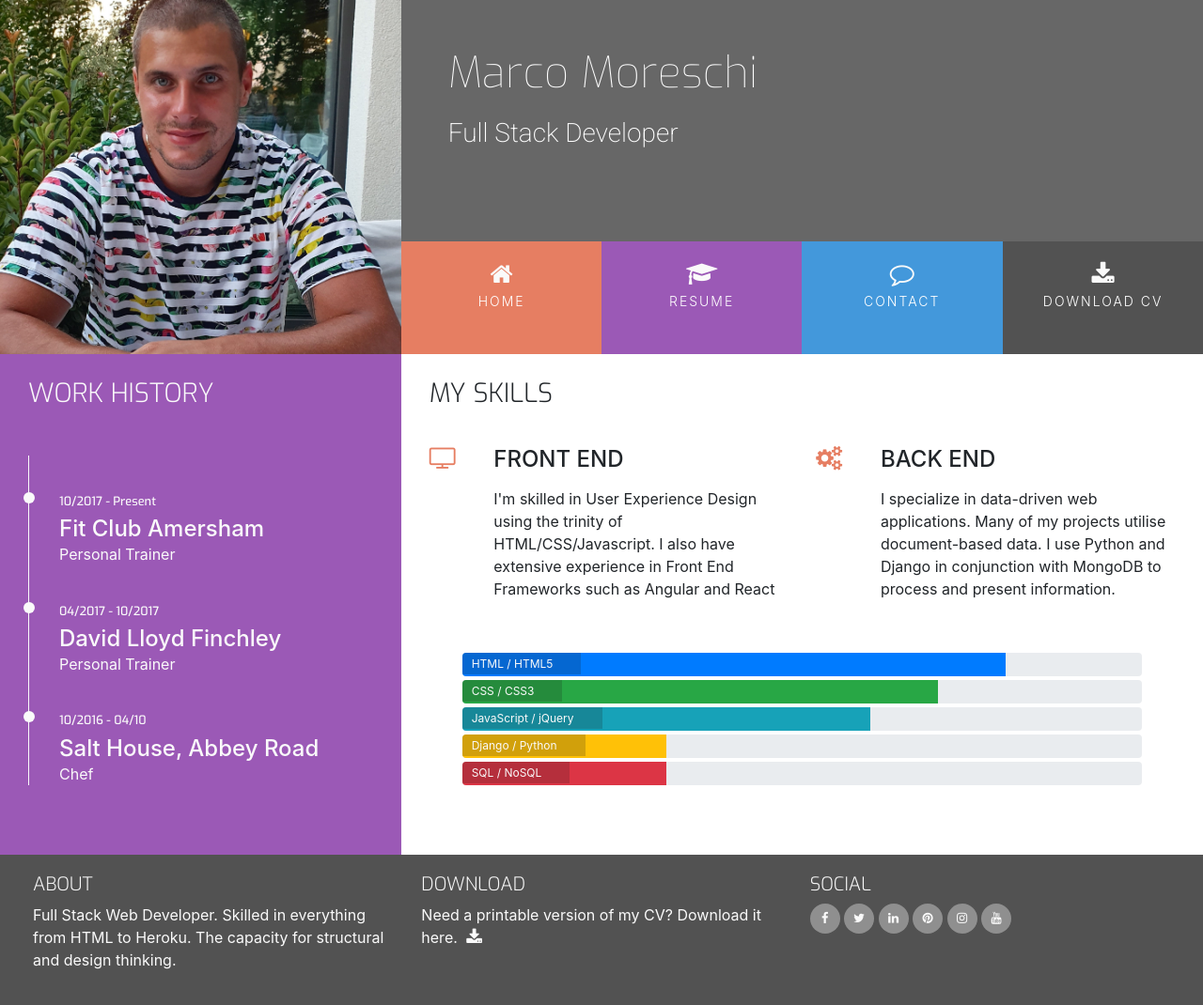
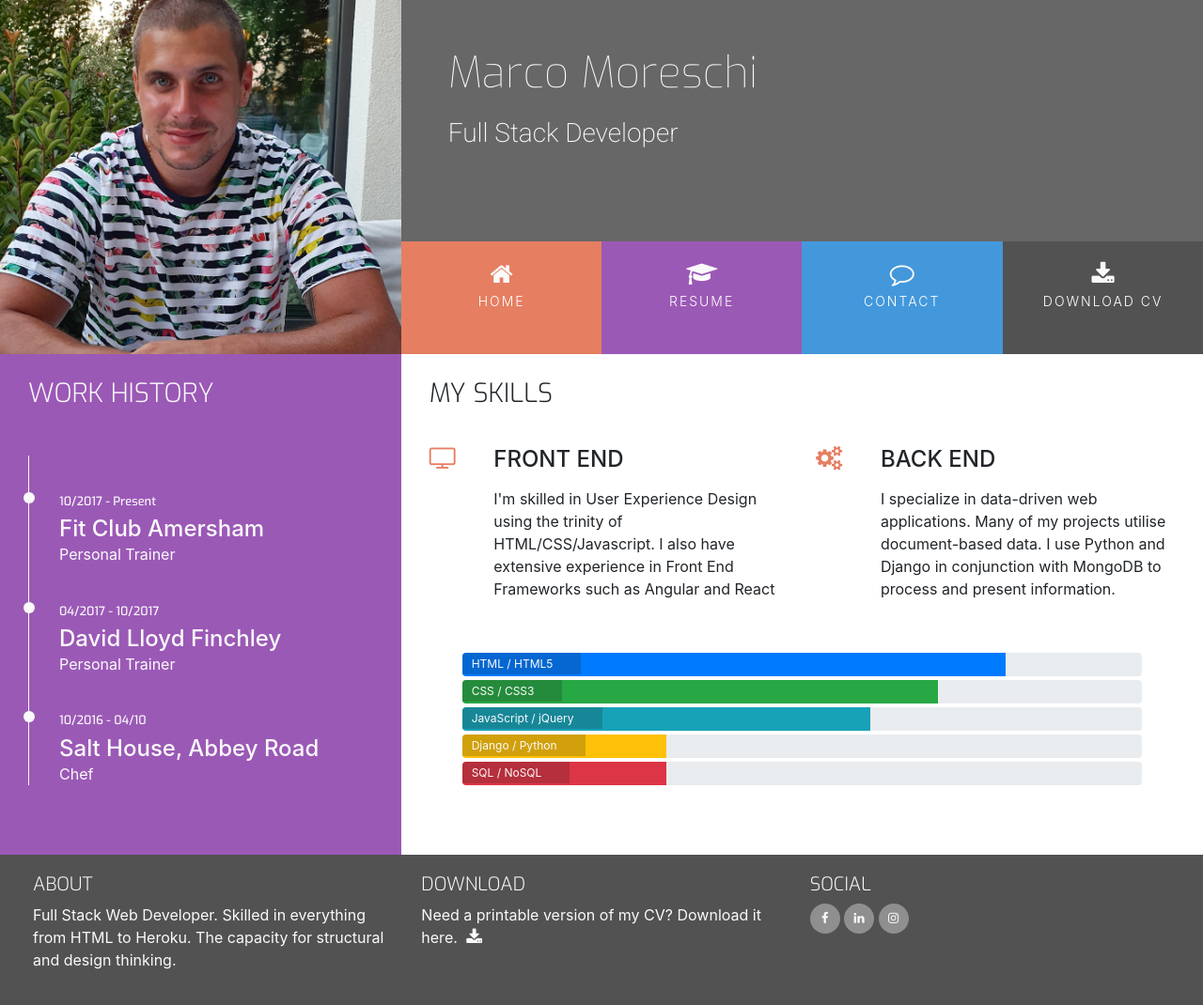
Before and after one commit to marcomoreschi/Mini-Project, a plain HTML site: page resume.html in a window 1280 px wide. Shown: the whole page at 94% size. Drawn offline with nearby package versions, Linux system fonts and the light colour scheme.

Commit message:
social media

```diff
--- a/resume.html
+++ b/resume.html
@@ -170,32 +170,14 @@
                     </li>
                     <li class="list-inline-item">
                         <a target="_blank" href="#">
-                            <i class="fa fa-twitter" aria-hidden="true"></i>
-                            <span class="sr-only">Twitter</span>
-                        </a>
-                    </li>
-                    <li class="list-inline-item">
-                        <a target="_blank" href="#">
                             <i class="fa fa-linkedin" aria-hidden="true"></i>
                             <span class="sr-only">LinkedIn</span>
                         </a>
                     </li>
                     <li class="list-inline-item">
                         <a target="_blank" href="#">
-                            <i class="fa fa-pinterest" aria-hidden="true"></i>
-                            <span class="sr-only">Pinterest</span>
-                        </a>
-                    </li>
-                    <li class="list-inline-item">
-                        <a target="_blank" href="#">
                             <i class="fa fa-instagram" aria-hidden="true"></i>
                             <span class="sr-only">Instagram</span>
-                        </a>
-                    </li>
-                    <li class="list-inline-item">
-                        <a target="_blank" href="#">
-                            <i class="fa fa-youtube" aria-hidden="true"></i>
-                            <span class="sr-only">YouTube</span>
                         </a>
                     </li>
                 </ul>
```
Also changed, not shown: .c9/metadata/environment/contact.html, .c9/metadata/environment/index.html, .c9/metadata/environment/resume.html.
